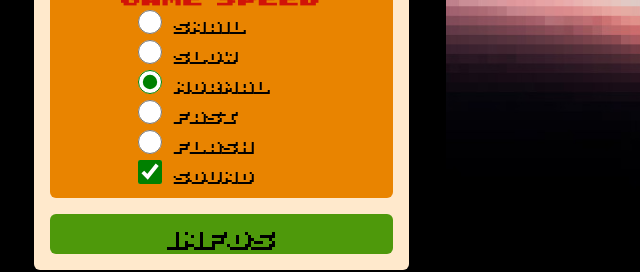
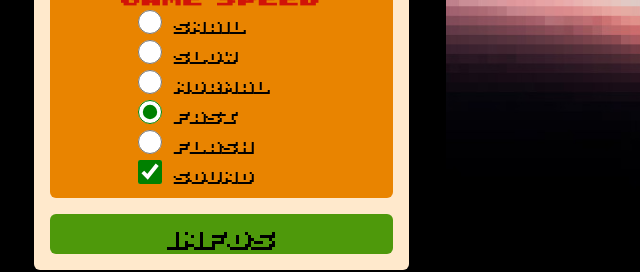
Before and after one commit to MikiDani/Breakout, a website: page index.html in a window 1280 px wide. Shown: the part 489-761 px from the top of the page, 419-1059 px from the left. Drawn offline with nearby package versions, Linux system fonts and the light colour scheme; a web font is replaced by a local one.

Commit message:
breakout_022

```diff
--- a/index.html
+++ b/index.html
@@ -2,7 +2,8 @@
 <html lang="en">
 <head>
     <meta charset="UTF-8">
-    <title>BreackIn Game</title>
+    <title>BreakIn Game</title>
+    <link rel="icon" type="image/x-icon" href="favicon.ico">
     <meta name="viewport" content="width=device-width, initial-scale=1.0, maximum-scale=1.0, user-scalable=no" />
     <link rel="stylesheet" href="node_modules/bootstrap/dist/css/bootstrap.min.css">
     <link rel="stylesheet" href="style/style.css">
@@ -37,9 +38,9 @@
                                     <label class="mes ms-2">Snail</label><br>
                                     <input type="radio" name="speed" value="20">
                                     <label class="mes ms-2">Slow</label><br>
-                                    <input type="radio" name="speed" value="15" checked>
+                                    <input type="radio" name="speed" value="15">
                                     <label class="mes ms-2">Normal</label><br>
-                                    <input type="radio" name="speed" value="10">
+                                    <input type="radio" name="speed" value="10" checked>
                                     <label class="mes ms-2">Fast</label><br>
                                     <input type="radio" name="speed" value="5">
                                     <label class="mes ms-2">Flash</label>
```
Also changed, not shown: favicon.ico (added).
